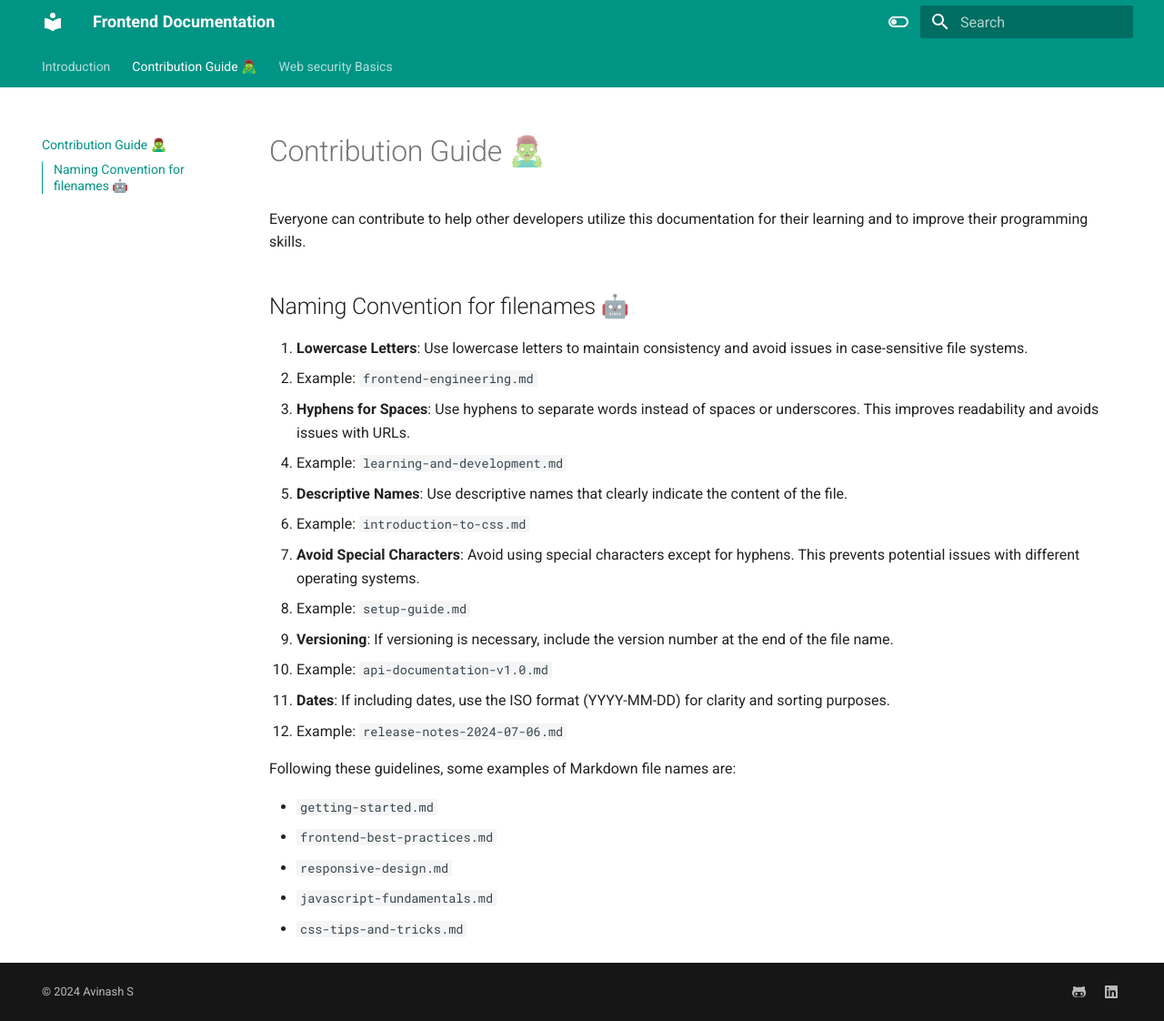
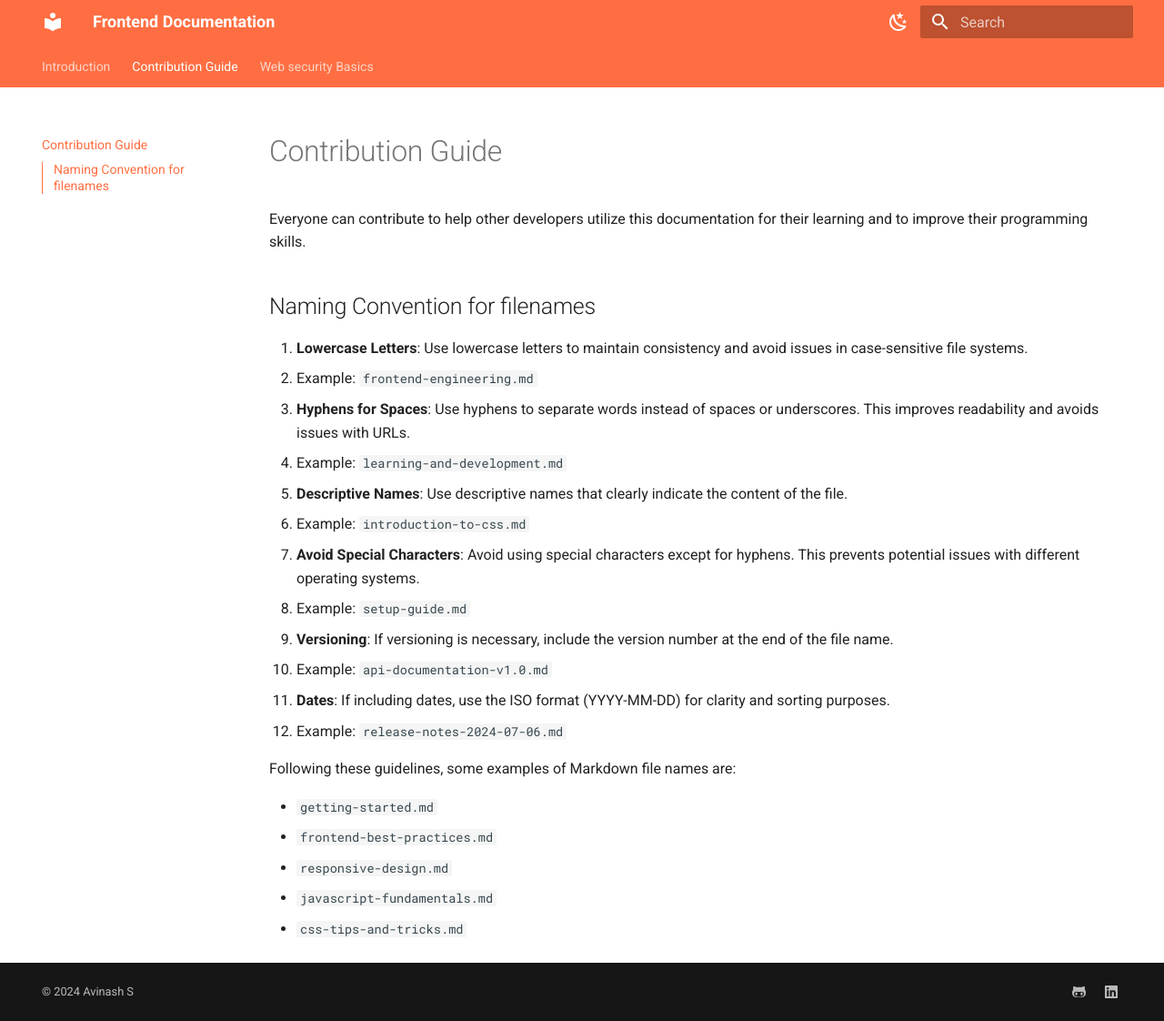
Before and after one commit to Avi-Nash-S/frontend-docs, an MkDocs documentation site: the page built from docs/contribution.md, in a window 1280 px wide and 1122 px high. Shown: the whole window at 91% size. Built offline with MkDocs 1.6.1 and Material for MkDocs 9.7.7, drawn with Linux system fonts in a browser that asks for light colours.

Commit message:
update doc

```diff
--- a/docs/contribution.md
+++ b/docs/contribution.md
@@ -1,8 +1,8 @@
-# Contribution Guide 🧟‍♂️
+# Contribution Guide
 
 Everyone can contribute to help other developers utilize this documentation for their learning and to improve their programming skills.
 
-## Naming Convention for filenames 🤖
+## Naming Convention for filenames
 
 1. **Lowercase Letters**: Use lowercase letters to maintain consistency and avoid issues in case-sensitive file systems.
    - Example: `frontend-engineering.md`
--- a/mkdocs.yml
+++ b/mkdocs.yml
@@ -16,16 +16,19 @@ theme:
   palette:
     - scheme: default
       toggle:
-        icon: material/toggle-switch-off-outline
+        icon: material/weather-night
         name: Switch to dark mode
-      primary: teal
-      accent: purple
+      primary: deep orange
+      accent: lime
     - scheme: slate
       toggle:
-        icon: material/toggle-switch
+        icon: material/weather-sunny
         name: Switch to light mode
-      primary: teal
+      primary: deep orange
       accent: lime
+
+plugins:
+  - search
 
 extra:
   social:
@@ -48,8 +51,8 @@ markdown_extensions:
   - pymdownx.mark
   - attr_list
   - pymdownx.emoji:
-      emoji_index: !!python/name:materialx.emoji.twemoji
-      emoji_generator: !!python/name:materialx.emoji.to_svg
+      emoji_index: !!python/name:material.extensions.emoji.twemoji
+      emoji_generator: !!python/name:material.extensions.emoji.to_svg
 
 copyright: |
   &copy; 2023 <a href="https://github.com/avi-nash-s"  target="_blank" rel="noopener">Avinash S</a>
```
